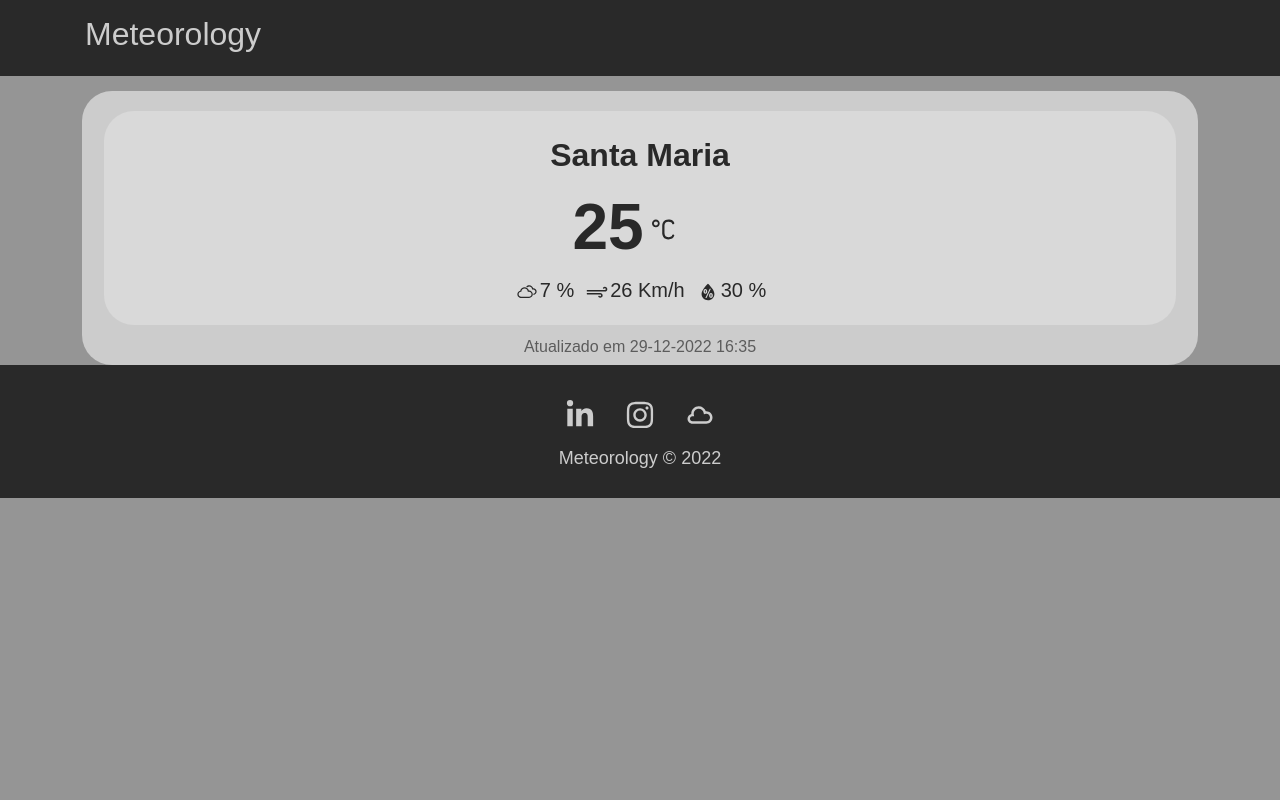
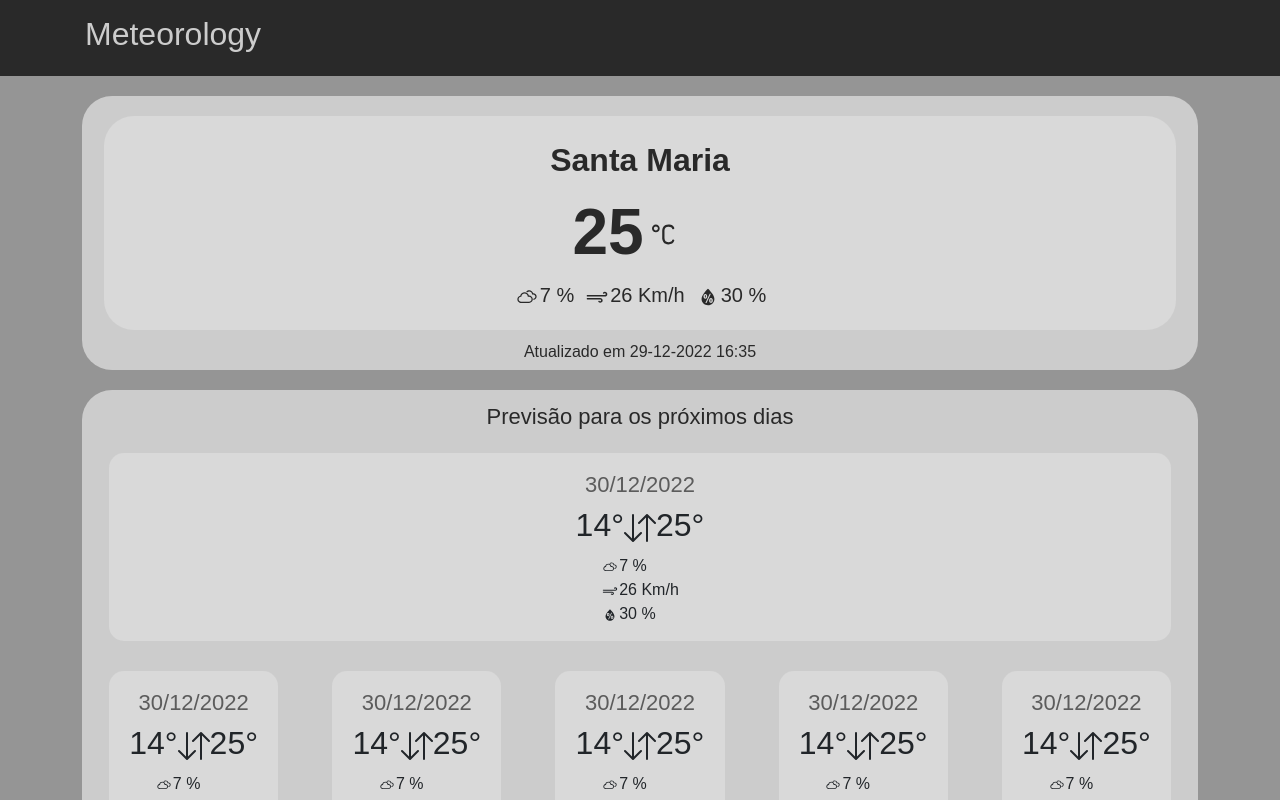
Before and after one commit to ArtScapin/meteorology, a React (Create React App) app: page / in a window 1280 px wide. Shown: the top 800 px of the page. Built offline with nearby package versions, Linux system fonts and the light colour scheme.

Commit message:
final struct

```diff
--- /dev/null
+++ b/src/components/content/Forecast.js
@@ -0,0 +1,78 @@
+import { Row, Col } from "react-bootstrap";
+import Section from "../layout/Section";
+import ForecastDay from "./ForecastDay";
+import style from "./Forecast.module.css";
+
+function Forecast() {
+  return (
+    <Section>
+      <p className={style.title}>Previsão para os próximos dias</p>
+      <Row>
+        <Col>
+          <ForecastDay
+            day={"30/12/2022"}
+            tempMin={14}
+            tempMax={25}
+            humidity={30}
+            wind={26}
+            cloud={7}
+          />
+        </Col>
+      </Row>
+      <Row>
+        <Col>
+          <ForecastDay
+            day={"30/12/2022"}
+            tempMin={14}
+            tempMax={25}
+            humidity={30}
+            wind={26}
+            cloud={7}
+          />
+        </Col>
+        <Col>
+          <ForecastDay
+            day={"30/12/2022"}
+            tempMin={14}
+            tempMax={25}
+            humidity={30}
+            wind={26}
+            cloud={7}
+          />
+        </Col>
+        <Col>
+          <ForecastDay
+            day={"30/12/2022"}
+            tempMin={14}
+            tempMax={25}
+            humidity={30}
+            wind={26}
+            cloud={7}
+          />
+        </Col>
+        <Col>
+          <ForecastDay
+            day={"30/12/2022"}
+            tempMin={14}
+            tempMax={25}
+            humidity={30}
+            wind={26}
+            cloud={7}
+          />
+        </Col>
+        <Col>
+          <ForecastDay
+            day={"30/12/2022"}
+            tempMin={14}
+            tempMax={25}
+            humidity={30}
+            wind={26}
+            cloud={7}
+          />
+        </Col>
+      </Row>
+    </Section>
+  );
+}
+
+export default Forecast;
--- /dev/null
+++ b/src/components/content/Forecast.module.css
@@ -0,0 +1,3 @@
+.title {
+  font-size: 22px;
+}
--- /dev/null
+++ b/src/components/content/ForecastDay.js
@@ -0,0 +1,53 @@
+import { Row, Col } from "react-bootstrap";
+import { BsArrowDownUp } from "react-icons/bs";
+import { WiCloudy, WiStrongWind, WiHumidity } from "react-icons/wi";
+import style from "./ForecastDay.module.css";
+
+function ForecastDay({ day, tempMin, tempMax, cloud, wind, humidity }) {
+  return (
+    <div className={style.card}>
+      <Row className={style.title}>
+        <Col>
+          <span>{day}</span>
+        </Col>
+      </Row>
+      <Row className={style.content}>
+        <Col>
+          <span>
+            {tempMin}°
+            <BsArrowDownUp />
+            {tempMax}°
+          </span>
+        </Col>
+      </Row>
+      <div className={style.details}>
+        <Row>
+          <Col>
+            <span>
+              <WiCloudy />
+              {cloud} %
+            </span>
+          </Col>
+        </Row>
+        <Row>
+          <Col>
+            <span>
+              <WiStrongWind />
+              {wind} Km/h
+            </span>
+          </Col>
+        </Row>
+        <Row>
+          <Col>
+            <span>
+              <WiHumidity />
+              {humidity} %
+            </span>
+          </Col>
+        </Row>
+      </div>
+    </div>
+  );
+}
+
+export default ForecastDay;
--- /dev/null
+++ b/src/components/content/ForecastDay.module.css
@@ -0,0 +1,32 @@
+.card {
+  background-color: #d9d9d9;
+  border-radius: 15px;
+  padding: 15px;
+  margin: 15px;
+  text-align: center;
+}
+
+.card * {
+  background-color: transparent;
+}
+
+.title {
+  font-size: 22px;
+  color: #5c5c5c;
+}
+
+.content {
+  font-size: 32px;
+  margin: 5px;
+}
+
+.details {
+  text-align: left;
+  font-size: 16px;
+  width: fit-content;
+  margin: 0 auto;
+}
+
+.details svg {
+  font-size: 18px;
+}
--- a/src/components/content/Today.js
+++ b/src/components/content/Today.js
@@ -1,10 +1,11 @@
-import { Container, Row, Col, Image } from "react-bootstrap";
+import { Row, Col, Image } from "react-bootstrap";
 import { WiCloudy, WiStrongWind, WiHumidity, WiCelsius } from "react-icons/wi";
+import Section from "../layout/Section";
 import style from "./Today.module.css";
 
 function Today({ location, temp, icon, cloud, wind, humidity, updateAt }) {
   return (
-    <Container className={style.container}>
+    <Section>
       <div className={style.content}>
         <Row>
           <Col>
@@ -37,8 +38,8 @@ function Today({ location, temp, icon, cloud, wind, humidity, updateAt }) {
           </Col>
         </Row>
       </div>
-      <p>Atualizado em {updateAt}</p>
-    </Container>
+      <p className={style.updateAt}>Atualizado em {updateAt}</p>
+    </Section>
   );
 }
 
--- a/src/components/content/Today.module.css
+++ b/src/components/content/Today.module.css
@@ -1,16 +1,3 @@
-.container {
-  background-color: #cccccc;
-  padding: 10px 10px 1px 10px;
-  border-radius: 30px;
-  margin-top: 15px;
-}
-
-.container p {
-  background-color: #cccccc;
-  color: #5c5c5c;
-  margin: 5px;
-}
-
 .content {
   background-color: #d9d9d9;
   border-radius: 30px;
@@ -46,3 +33,8 @@
 .details svg {
   font-size: 26px;
 }
+
+.updateAt {
+  font-size: 16px;
+  color: #5c5c5c;
+}
--- a/src/components/layout/Content.js
+++ b/src/components/layout/Content.js
@@ -1,4 +1,5 @@
 import { Container } from "react-bootstrap";
+import Forecast from "../content/Forecast";
 import Today from "../content/Today";
 
 function Content() {
@@ -12,6 +13,7 @@ function Content() {
         wind={26}
         updateAt={"29-12-2022 16:35"}
       />
+      <Forecast />
     </Container>
   );
 }
--- /dev/null
+++ b/src/components/layout/Section.js
@@ -0,0 +1,8 @@
+import { Container } from "react-bootstrap";
+import style from "./Section.module.css";
+
+function Section(props) {
+  return <Container className={style.container}>{props.children}</Container>;
+}
+
+export default Section;
--- /dev/null
+++ b/src/components/layout/Section.module.css
@@ -0,0 +1,16 @@
+.container {
+  background-color: #cccccc;
+  padding: 10px 10px 1px 10px;
+  border-radius: 30px;
+  margin-top: 20px;
+  margin-bottom: 20px;
+}
+
+.container * {
+  background-color: transparent;
+}
+
+.container p {
+  color: #292929;
+  margin-bottom: 5px;
+}
```
